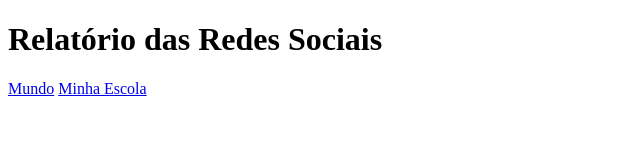
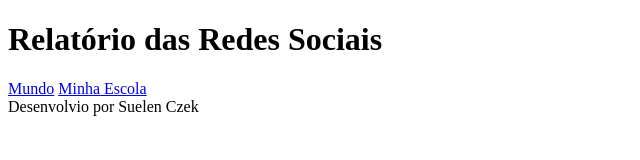
Before and after one commit to SueCzek/graficos-3ano, a plain HTML site: page index.html in a window 1280 px wide. Shown: the whole page, without its empty margins (0-640 px from the left). Drawn offline with Linux system fonts and the light colour scheme.

Commit message:
Add files via upload

```diff
--- a/index.html
+++ b/index.html
@@ -20,8 +20,6 @@
    </main>
 
 
-    <footer>
-
-    </footer>
+    <footer>Desenvolvio por Suelen Czek</footer>
 </body>
 </html>
```
